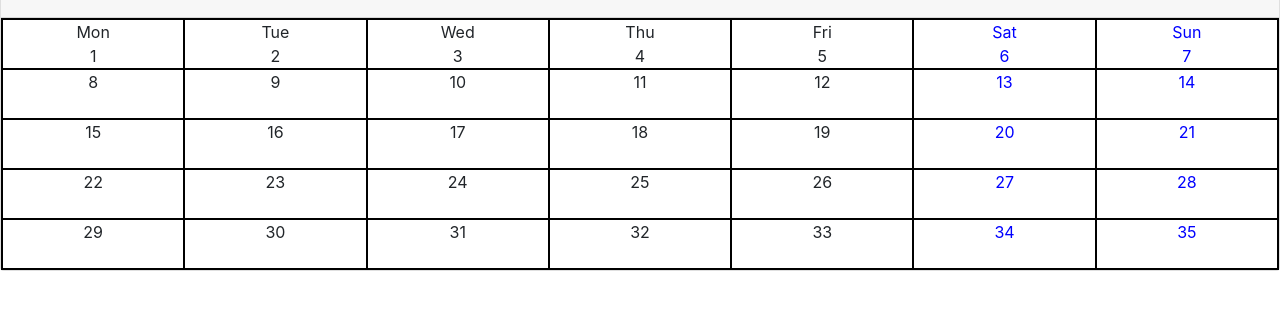
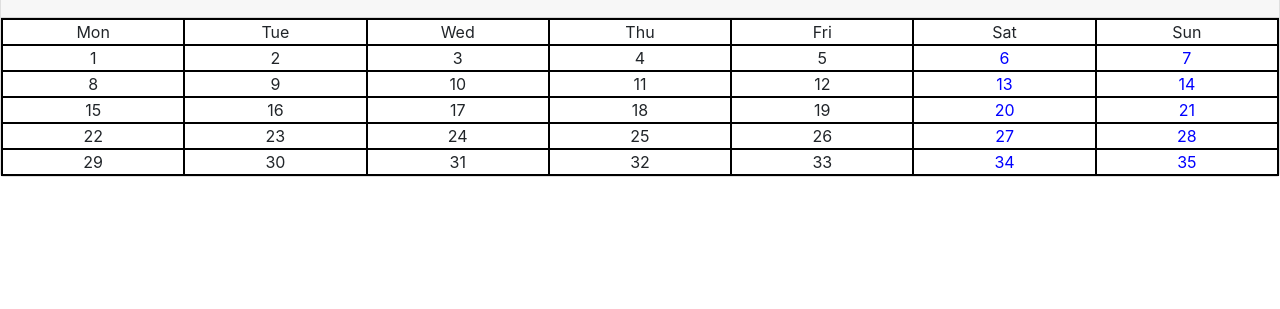
Before and after one commit to MrGabeux37/WebAppPsychologue, a website: page public/views/psychologue/calendar.html in a window 1280 px wide. Shown: the part 93-402 px from the top of the page. Drawn offline with nearby package versions, Linux system fonts and the light colour scheme.

Commit message:
séparation des nom de jour du calendrier.

```diff
--- a/public/css/calendrierPsycho.css
+++ b/public/css/calendrierPsycho.css
@@ -18,7 +18,7 @@
 }
 
 .name {
-
+  border : 1px solid black;
 }
 
 .selected {
--- a/public/script/calendrierPsycho.js
+++ b/public/script/calendrierPsycho.js
@@ -13,20 +13,20 @@ window.onload = init;
       return day%7===0 || day%7===6;
     }
 
+    for(let week=1;week<=7;week++){
+
+      const date = new Date(Date.UTC(2018,0,week));
+      const options = {weekday : "short"}
+      var dayname = new Intl.DateTimeFormat("en-US",options).format(date);
+
+      cal.insertAdjacentHTML("beforeend",`<div class="name">${dayname}</div>`);
+    }
+
     for(let day = 1 ; day<=35 ; day++){
 
-      const date = new Date(Date.UTC(2018,0,day));
-      const options = {weekday : "short"}
-      var dayname;
+      const weekend = isWeekend(day);
 
-      if(day<=7){
-        dayName = new Intl.DateTimeFormat("en-US",options).format(date);
-      }
-      else dayName="";
-      const weekend = isWeekend(day);
-      console
-
-      cal.insertAdjacentHTML("beforeend",`<div class="day ${weekend ? "weekend" : ""}"><div class="name">${dayName}</div>${day}</div>`);
+      cal.insertAdjacentHTML("beforeend",`<div class="day ${weekend ? "weekend" : ""}">${day}</div>`);
 
     }
 
```
